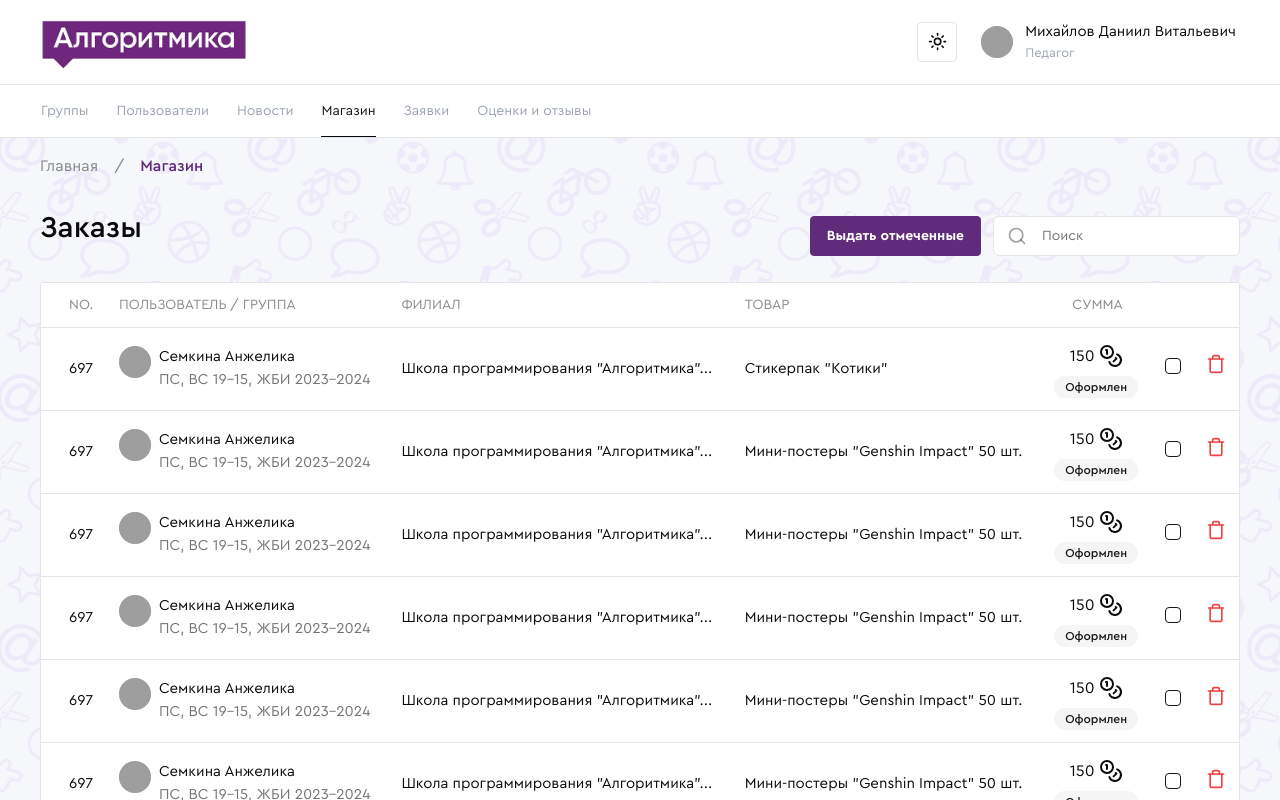
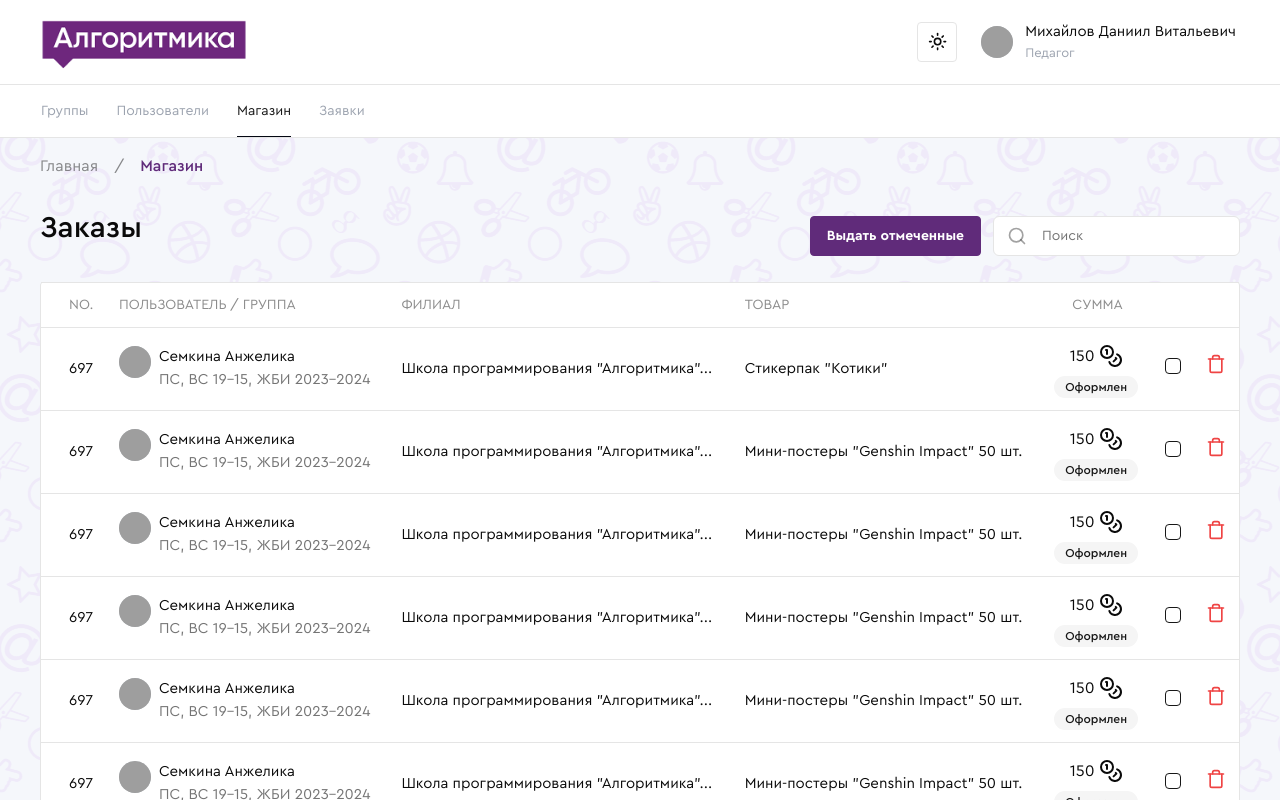
Before and after one commit to RockyAtoyan/algoritmika, a Next.js app: page /dashboard/store in a window 1280 px wide. Shown: the top 800 px of the page. Built offline with nearby package versions, Linux system fonts and the light colour scheme; grey boxes are pictures that could not be loaded.

Commit message:
remove news and reviews

```diff
--- a/src/app/dashboard/newsfeeds/create/page.tsx
+++ /dev/null
@@ -1,3 +0,0 @@
-import { DashboardNewsCreatePage } from "@/views/dashboard-news-create";
-
-export default DashboardNewsCreatePage;
--- a/src/app/dashboard/newsfeeds/loading.tsx
+++ /dev/null
@@ -1,3 +0,0 @@
-import { Loader } from "@/shared/ui";
-
-export default Loader;
--- a/src/app/dashboard/newsfeeds/page.tsx
+++ /dev/null
@@ -1,3 +0,0 @@
-import { DashboardNewsfeedsPage } from "@/views/dashboard-newsfeeds";
-
-export default DashboardNewsfeedsPage;
--- a/src/views/dashboard-news-create/index.ts
+++ /dev/null
@@ -1 +0,0 @@
-export { DashboardNewsCreatePage } from "./ui/DashboardNewsCreatePage";
--- a/src/views/dashboard-news-create/ui/DashboardNewsCreatePage.tsx
+++ /dev/null
@@ -1,16 +0,0 @@
-import { Breadcrumbs, Title } from "@/shared/ui";
-import { AddNewsForm } from "@/features/add-news/ui/add-news-form/ui/add-news-form";
-
-export const DashboardNewsCreatePage = () => {
-  return (
-    <div>
-      <Breadcrumbs lastElement={"Добавление новости"} />
-      <div className={"mt-8"}>
-        <Title>Добавление новости</Title>
-      </div>
-      <div className={"mt-5"}>
-        <AddNewsForm />
-      </div>
-    </div>
-  );
-};
--- a/src/views/dashboard-newsfeeds/index.ts
+++ /dev/null
@@ -1 +0,0 @@
-export { DashboardNewsfeedsPage } from "./ui/DashboardNewsfeedsPage";
--- a/src/views/dashboard-newsfeeds/ui/DashboardNewsfeedsPage.tsx
+++ /dev/null
@@ -1,12 +0,0 @@
-import React from "react";
-import { Breadcrumbs } from "@/shared/ui";
-import { NewsTable } from "@/widgets/news-table";
-
-export const DashboardNewsfeedsPage = () => {
-  return (
-    <div>
-      <Breadcrumbs />
-      <NewsTable />
-    </div>
-  );
-};
--- a/src/widgets/dashboard-menu/ui/dashboard-menu.tsx
+++ b/src/widgets/dashboard-menu/ui/dashboard-menu.tsx
@@ -29,15 +29,6 @@ export const DashboardMenu = () => {
       <Link
         className={cn(
           styles.item,
-          pathname.includes("dashboard/newsfeeds") && styles.active,
-        )}
-        href={"/dashboard/newsfeeds"}
-      >
-        Новости
-      </Link>
-      <Link
-        className={cn(
-          styles.item,
           pathname.includes("dashboard/store") && styles.active,
         )}
         href={"/dashboard/store"}
@@ -53,15 +44,6 @@ export const DashboardMenu = () => {
       >
         Заявки
       </Link>
-      <Link
-        className={cn(
-          styles.item,
-          pathname.includes("dashboard/ticketsRatings") && styles.active,
-        )}
-        href={"/dashboard/ticketsRatings"}
-      >
-        Оценки и отзывы
-      </Link>
     </div>
   );
 };
```
